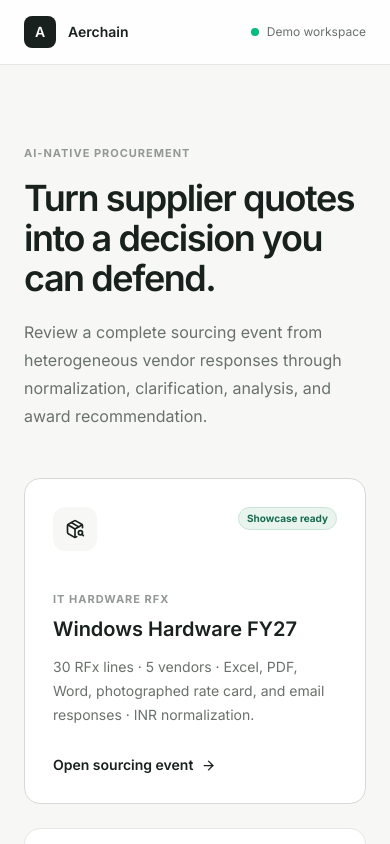
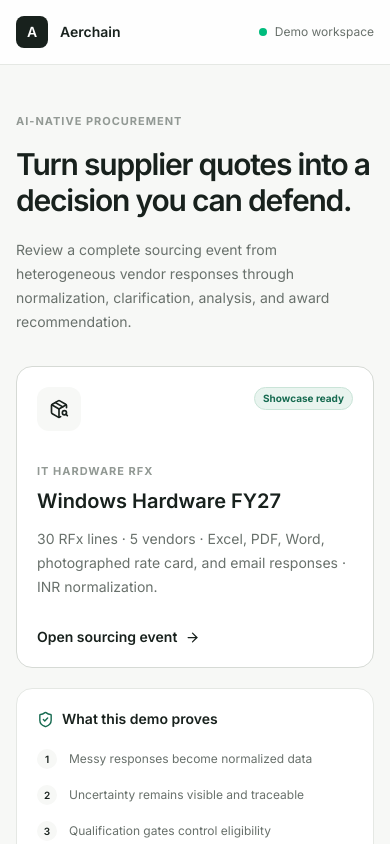
Before and after one commit to shetty456/aerchain, a Next.js app: page / in a window 390 px wide. Shown: the top 844 px of the page. Built offline with nearby package versions, Linux system fonts and the light colour scheme.

Commit message:
Simplify responsive procurement screens

```diff
--- a/src/app/page.tsx
+++ b/src/app/page.tsx
@@ -1,15 +1,16 @@
 import Link from 'next/link';
 import { ArrowRight, PackageSearch, ShieldCheck } from 'lucide-react';
 
+const proof = ['Messy responses become normalized data', 'Uncertainty remains visible and traceable', 'Qualification gates control eligibility', 'AI clarifies facts; buyers retain judgment', 'Award calculations remain deterministic'];
+
 export default function HomePage() {
-  const proof = ['Messy responses become normalized data', 'Uncertainty remains visible and traceable', 'Qualification gates control eligibility', 'AI clarifies facts; buyers retain judgment', 'Award calculations remain deterministic'];
   return <main className="min-h-screen bg-[var(--surface)] text-[var(--ink)]">
-    <header className="border-b border-[var(--line)] bg-white/90"><div className="mx-auto flex h-16 max-w-6xl items-center justify-between px-6"><div className="flex items-center gap-3"><div className="flex size-8 items-center justify-center rounded-lg bg-[var(--ink)] text-sm font-semibold text-white">A</div><span className="text-sm font-semibold">Aerchain</span></div><div className="flex items-center gap-2 text-xs text-[var(--muted)]"><span className="size-2 rounded-full bg-emerald-500" /> Demo workspace</div></div></header>
-    <section className="mx-auto max-w-6xl px-6 pb-24 pt-20">
-      <div className="max-w-3xl"><p className="eyebrow">AI-native procurement</p><h1 className="mt-4 text-4xl font-semibold tracking-[-0.04em] sm:text-5xl">Turn supplier quotes into a decision you can defend.</h1><p className="mt-5 max-w-2xl text-base leading-7 text-[var(--muted)]">Review a complete sourcing event from heterogeneous vendor responses through normalization, clarification, analysis, and award recommendation.</p></div>
-      <div className="mt-12 grid gap-6 lg:grid-cols-[minmax(0,1fr)_320px]">
-        <Link href="/events/windows-hardware-fy27" className="group rounded-2xl border border-[var(--line-strong)] bg-white p-7 transition hover:border-[var(--ink)] hover:shadow-lg"><div className="flex items-start justify-between"><div className="flex size-11 items-center justify-center rounded-xl bg-[var(--surface)]"><PackageSearch size={20} /></div><span className="status-pill status-ready">Showcase ready</span></div><p className="eyebrow mt-10">IT Hardware RFx</p><h2 className="mt-2 text-xl font-semibold">Windows Hardware FY27</h2><p className="mt-3 max-w-xl text-sm leading-6 text-[var(--muted)]">30 RFx lines · 5 vendors · Excel, PDF, Word, photographed rate card, and email responses · INR normalization.</p><div className="mt-7 flex items-center gap-2 text-sm font-semibold">Open sourcing event <ArrowRight className="transition group-hover:translate-x-1" size={15} /></div></Link>
-        <aside className="rounded-2xl border border-[var(--line)] bg-white p-6"><div className="flex items-center gap-2"><ShieldCheck className="text-[var(--green)]" size={17} /><h2 className="text-sm font-semibold">What this demo proves</h2></div><ol className="mt-5 space-y-4">{proof.map((item,index)=><li key={item} className="flex gap-3 text-xs leading-5 text-[var(--muted)]"><span className="flex size-5 shrink-0 items-center justify-center rounded-full bg-[var(--surface)] text-[10px] font-semibold text-[var(--ink)]">{index+1}</span>{item}</li>)}</ol></aside>
+    <header className="border-b border-[var(--line)] bg-white/90"><div className="mx-auto flex h-16 max-w-6xl items-center justify-between px-4 sm:px-6"><div className="flex items-center gap-3"><div className="flex size-8 items-center justify-center rounded-lg bg-[var(--ink)] text-sm font-semibold text-white">A</div><span className="text-sm font-semibold">Aerchain</span></div><div className="flex items-center gap-2 text-xs text-[var(--muted)]"><span className="size-2 rounded-full bg-emerald-500" /> Demo workspace</div></div></header>
+    <section className="mx-auto max-w-6xl px-4 pb-16 pt-12 sm:px-6 sm:pb-24 sm:pt-20">
+      <div className="max-w-3xl"><p className="eyebrow">AI-native procurement</p><h1 className="mt-4 text-3xl font-semibold tracking-[-0.04em] sm:text-5xl">Turn supplier quotes into a decision you can defend.</h1><p className="mt-5 max-w-2xl text-sm leading-6 text-[var(--muted)] sm:text-base sm:leading-7">Review a complete sourcing event from heterogeneous vendor responses through normalization, clarification, analysis, and award recommendation.</p></div>
+      <div className="mt-8 grid gap-5 sm:mt-12 sm:gap-6 lg:grid-cols-[minmax(0,1fr)_320px]">
+        <Link href="/events/windows-hardware-fy27" className="group rounded-2xl border border-[var(--line-strong)] bg-white p-5 transition hover:border-[var(--ink)] hover:shadow-lg sm:p-7"><div className="flex items-start justify-between"><div className="flex size-11 items-center justify-center rounded-xl bg-[var(--surface)]"><PackageSearch size={20} /></div><span className="status-pill status-ready">Showcase ready</span></div><p className="eyebrow mt-8 sm:mt-10">IT Hardware RFx</p><h2 className="mt-2 text-xl font-semibold">Windows Hardware FY27</h2><p className="mt-3 max-w-xl text-sm leading-6 text-[var(--muted)]">30 RFx lines · 5 vendors · Excel, PDF, Word, photographed rate card, and email responses · INR normalization.</p><div className="mt-7 flex items-center gap-2 text-sm font-semibold">Open sourcing event <ArrowRight className="transition group-hover:translate-x-1" size={15} /></div></Link>
+        <aside className="rounded-2xl border border-[var(--line)] bg-white p-5 sm:p-6"><div className="flex items-center gap-2"><ShieldCheck className="text-[var(--green)]" size={17} /><h2 className="text-sm font-semibold">What this demo proves</h2></div><ol className="mt-5 space-y-4">{proof.map((item, index) => <li key={item} className="flex gap-3 text-xs leading-5 text-[var(--muted)]"><span className="flex size-5 shrink-0 items-center justify-center rounded-full bg-[var(--surface)] text-[10px] font-semibold text-[var(--ink)]">{index + 1}</span>{item}</li>)}</ol></aside>
       </div>
     </section>
   </main>;
--- a/src/components/procurement/AnalysisWorkspace.tsx
+++ b/src/components/procurement/AnalysisWorkspace.tsx
@@ -48,7 +48,7 @@
     <div className="mx-auto max-w-5xl">
       <div>
         <p className="eyebrow">Procurement analyst</p>
-        <h1 className="mt-2 text-2xl font-semibold">
+        <h1 className="mt-2 text-xl font-semibold sm:text-2xl">
           Ask about this sourcing event
         </h1>
         <p className="mt-2 text-sm text-[var(--muted)]">
@@ -56,12 +56,13 @@
           deterministically over normalized data.
         </p>
       </div>
-      <div className="mt-6 flex flex-wrap gap-2">
+      <p className="eyebrow mt-6">Try a common question</p>
+      <div className="mt-3 flex gap-2 overflow-x-auto pb-1 sm:flex-wrap">
         {suggestions.map((item) => (
           <button
             key={item}
             onClick={() => void ask(item)}
-            className="rounded-full border border-[var(--line)] bg-white px-3 py-2 text-[11px] hover:border-[var(--line-strong)]"
+            className="shrink-0 rounded-full border border-[var(--line)] bg-white px-3 py-2 text-[11px] hover:border-[var(--line-strong)]"
           >
             {item}
           </button>
@@ -199,8 +200,8 @@
 }) {
   const rows = selections.filter(Boolean).slice(0, 5);
   return (
-    <div className="mt-4 rounded-lg border border-[var(--line)]">
-      <table className="w-full text-left text-[11px]">
+    <div className="mt-4 overflow-x-auto rounded-lg border border-[var(--line)]">
+      <table className="w-full min-w-[520px] text-left text-[11px]">
         <thead className="bg-[var(--surface)]">
           <tr>
             <th className="px-3 py-2">Line</th>
@@ -292,7 +293,7 @@
             explicitly accept it before export.
           </p>
         </div>
-        <div className="flex gap-2">
+        <div className="flex w-full flex-wrap gap-2 sm:w-auto">
           {award?.status === "DRAFT" && (
             <button
               disabled={busy}
--- a/src/components/procurement/ComparisonWorkspace.tsx
+++ b/src/components/procurement/ComparisonWorkspace.tsx
@@ -82,7 +82,7 @@
 
   return <div>
     {actionError && <div role="alert" className="mb-5 flex gap-2 rounded-xl border border-[#efcfcc] bg-[var(--red-soft)] px-4 py-3 text-xs text-[var(--red)]"><AlertCircle className="shrink-0" size={14} />{actionError}</div>}
-    <div className="mb-6 flex flex-wrap items-end justify-between gap-4"><div><p className="eyebrow">Normalized comparison</p><h1 className="mt-2 text-2xl font-semibold">Compare decision-ready responses</h1><p className="mt-2 text-sm text-[var(--muted)]">Prices are normalized to INR per requested unit. Exceptions remain visible and are never treated as verified.</p></div><div className="rounded-lg border border-[var(--line)] bg-white px-3 py-2 text-[11px] text-[var(--muted)]">Demo FX assumption · 1 USD = ₹{data.event.demoExchangeRates.USD_INR}</div></div>
+    <div className="mb-6 flex flex-wrap items-end justify-between gap-4"><div><p className="eyebrow">Normalized comparison</p><h1 className="mt-2 text-xl font-semibold sm:text-2xl">Compare decision-ready responses</h1><p className="mt-2 text-sm leading-6 text-[var(--muted)]">Prices are normalized to INR per requested unit. Exceptions remain visible and are never treated as verified.</p></div><div className="rounded-lg border border-[var(--line)] bg-white px-3 py-2 text-[11px] text-[var(--muted)]">Demo FX assumption · 1 USD = ₹{data.event.demoExchangeRates.USD_INR}</div></div>
 
     <section className="mb-5 overflow-hidden rounded-xl border border-[var(--line)] bg-white">
       <div className="border-b border-[var(--line)] px-5 py-3"><h2 className="text-xs font-semibold">Supplier qualification</h2></div>
@@ -113,7 +113,8 @@
     </section>
 
     <section className="overflow-hidden rounded-xl border border-[var(--line)] bg-white">
-      <div className="flex flex-wrap items-center justify-between gap-3 border-b border-[var(--line)] px-5 py-3"><div><h2 className="text-xs font-semibold">Line-by-line pricing</h2><p className="mt-1 text-[10px] text-[var(--muted)]">{visibleLines.length} of {data.event.lineItems.length} RFx lines shown{exceptionsOnly ? ' · verified cells suppressed' : ''}</p></div><label className="flex cursor-pointer items-center gap-2 text-[11px] font-medium"><input type="checkbox" checked={exceptionsOnly} onChange={(event) => setExceptionsOnly(event.target.checked)} className="size-3.5 accent-[var(--ink)]" /> Focus exceptions</label></div>
+      <div className="flex flex-wrap items-center justify-between gap-3 border-b border-[var(--line)] px-4 py-3 sm:px-5"><div><h2 className="text-xs font-semibold">Line-by-line pricing</h2><p className="mt-1 text-[10px] text-[var(--muted)]">{visibleLines.length} of {data.event.lineItems.length} RFx lines shown{exceptionsOnly ? ' · verified cells suppressed' : ''}</p></div><label className="flex cursor-pointer items-center gap-2 text-[11px] font-medium"><input type="checkbox" checked={exceptionsOnly} onChange={(event) => setExceptionsOnly(event.target.checked)} className="size-3.5 accent-[var(--ink)]" /> Focus exceptions</label></div>
+      <p className="border-b border-[var(--line)] px-4 py-2 text-[10px] text-[var(--muted)] sm:hidden">Swipe horizontally to compare all suppliers.</p>
       <div className="overflow-x-auto"><table className="min-w-[1180px] w-full border-collapse text-left"><thead><tr className="bg-[var(--surface)]"><th className="sticky left-0 z-20 w-[300px] border-r border-[var(--line)] bg-[var(--surface)] px-5 py-3 text-[10px] uppercase tracking-wider text-[var(--muted)]">Requested item</th>{data.vendors.map(({ vendor }) => <th key={vendor.id} className="min-w-[175px] border-r border-[var(--line)] px-4 py-3 text-[10px] font-semibold text-[var(--ink)] last:border-r-0">{vendor.name}</th>)}</tr></thead><tbody>{visibleLines.map((line) => <tr key={line.id} className="border-t border-[var(--line)] align-top"><td className="sticky left-0 z-10 border-r border-[var(--line)] bg-white px-5 py-4"><p className="font-mono text-[9px] text-[var(--muted-light)]">{line.id}</p><p className="mt-1 text-[11px] font-semibold leading-4">{line.requestedProduct}</p><p className="mt-1 text-[10px] text-[var(--muted)]">{line.quantity} {line.unit}</p></td>{data.vendors.map(({ vendor, response }) => {
           const quote = response.lineItems.find((item) => item.rfxLineId === line.id);
           if (!quote) return <td key={vendor.id} className="border-r border-[var(--line)] px-4 py-4 text-[11px] text-[var(--muted)] last:border-r-0">Not processed</td>;
```
Also changed, not shown: src/components/procurement/EventWorkspace.tsx (+6 -6 lines).
